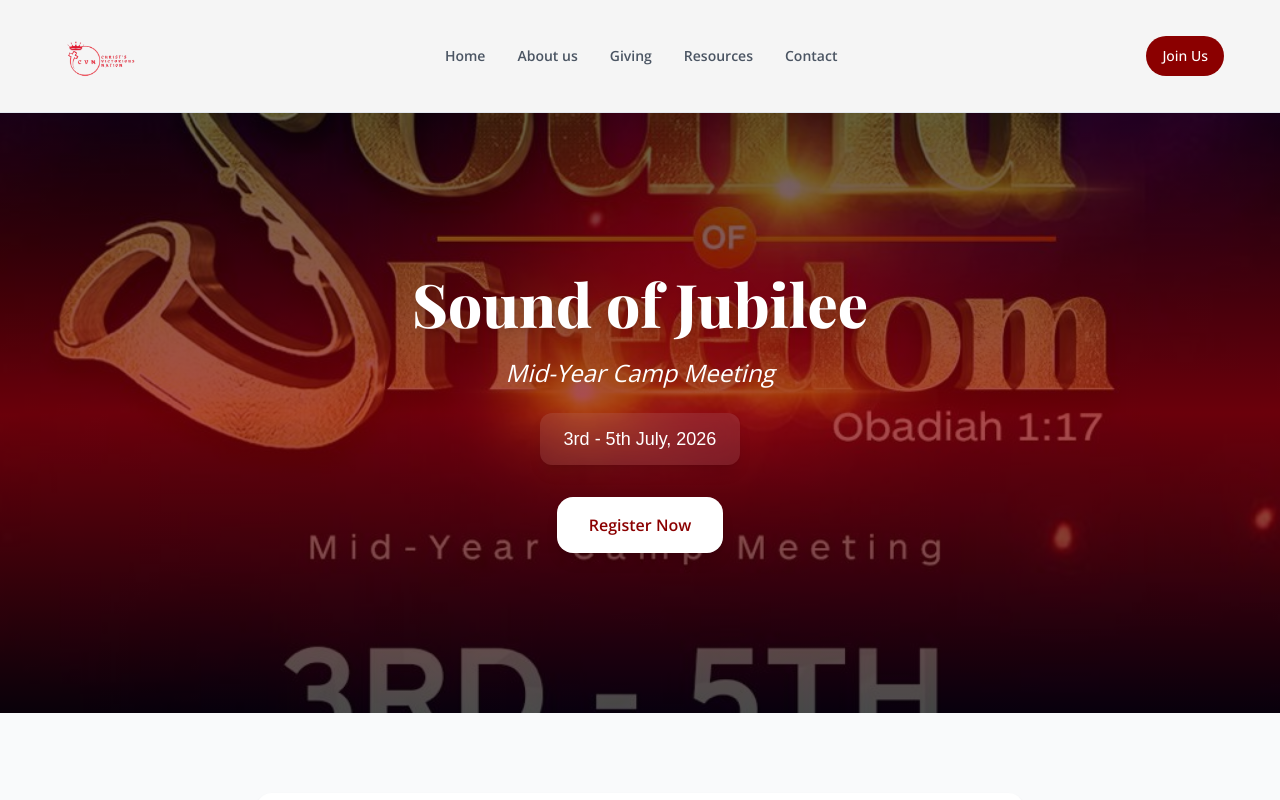
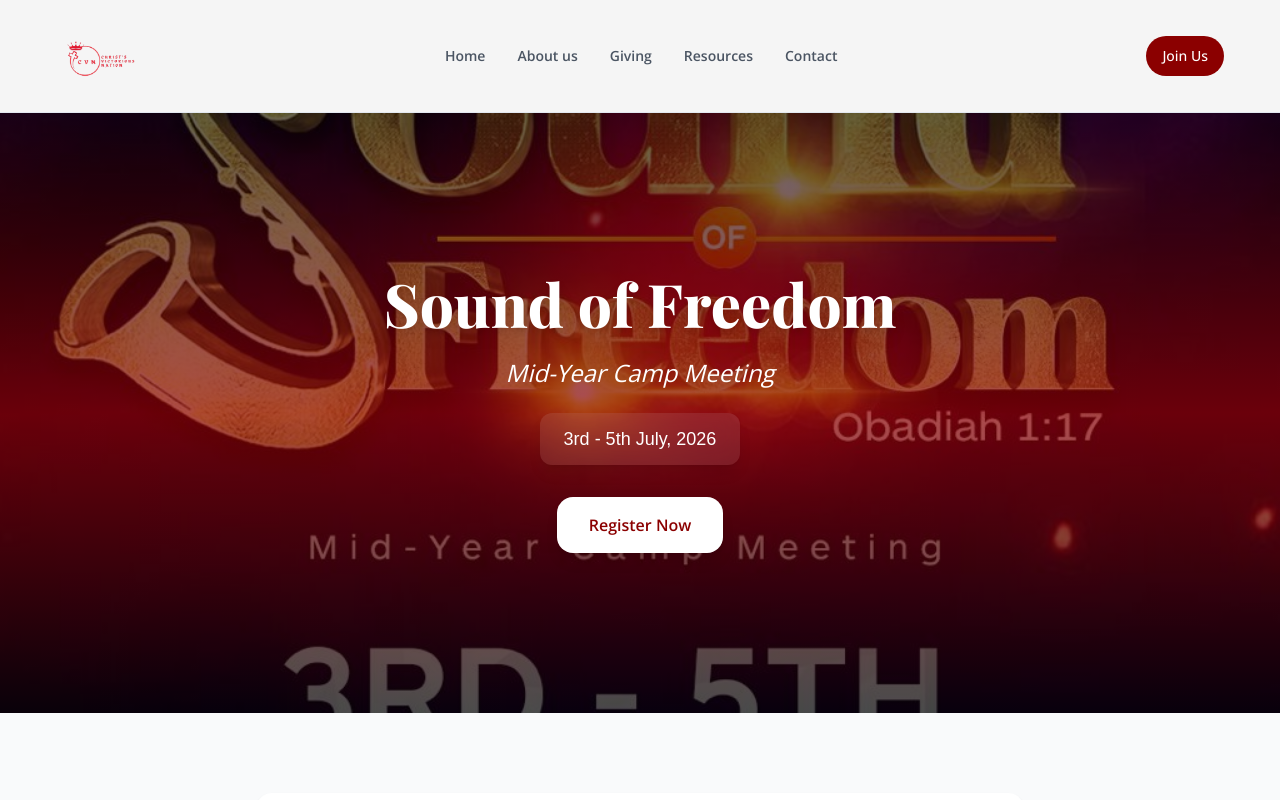
Before and after one commit to mx-technologies/cva-website, a Next.js app: page /sound-of-freedom in a window 1280 px wide. Shown: the top 800 px of the page. Built offline with nearby package versions, Linux system fonts and the light colour scheme; a web font is replaced by a local one.

Commit message:
fix: update landing page title from Sound of Jubilee to Sound of Freedom

```diff
--- a/app/(main)/(landing)/sound-of-freedom/page.tsx
+++ b/app/(main)/(landing)/sound-of-freedom/page.tsx
@@ -116,7 +116,7 @@ const SoundOfJubilee = () => {
             transition={{ duration: 0.8 }}
             className={`mb-6 text-4xl md:text-6xl font-extrabold leading-tight drop-shadow-lg ${playfairDisplay.className}`}
           >
-            Sound of Jubilee
+            Sound of Freedom
           </motion.h1>
 
           <motion.p
```
